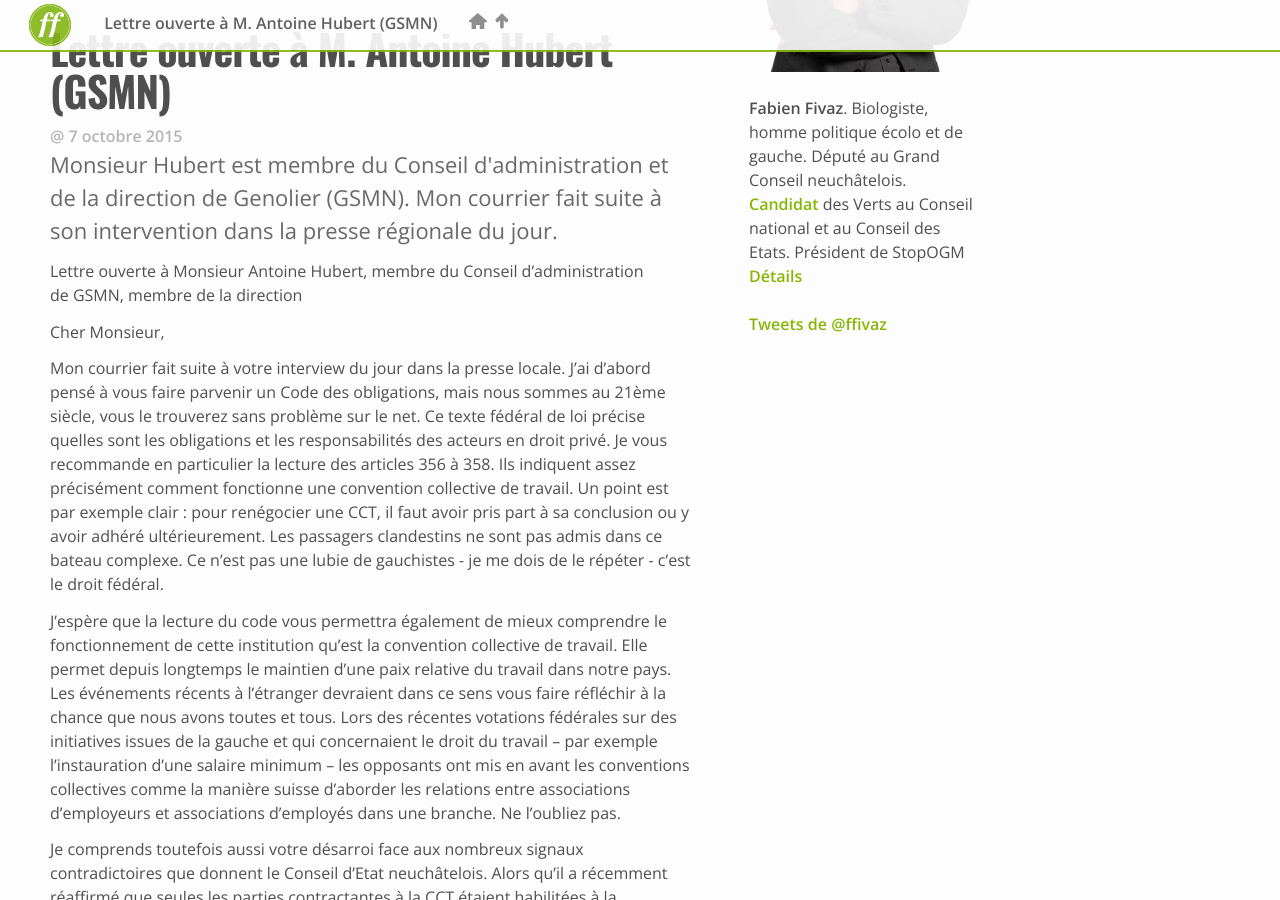
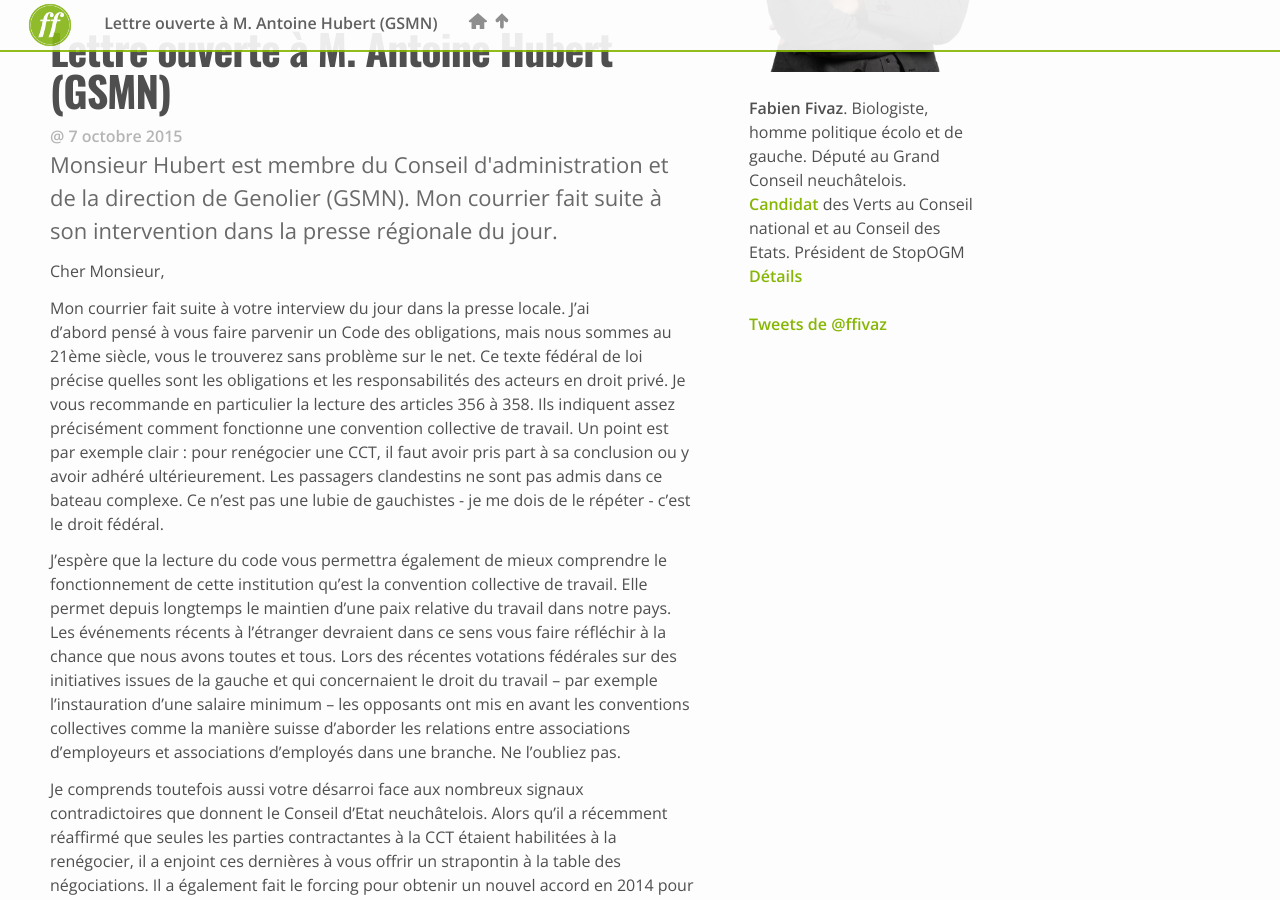
Before and after one commit to ffivaz/ffivaz.github.io, a Jekyll site: the page built from _posts/2015-10-07-lettre-ouverte-a-antoine-huber.markdown, in a window 1280 px wide and 900 px high, scrolled down 408 px. Built offline with Jekyll 4.4.1, drawn with Linux system fonts in a browser that asks for light colours; nearby versions of some CDN libraries; comment, search, counter and statistics services are not loaded.

Commit message:
Lettre ouverte Antoine Hubert (GSMN)

```diff
--- a/_posts/2015-10-07-lettre-ouverte-a-antoine-huber.markdown
+++ b/_posts/2015-10-07-lettre-ouverte-a-antoine-huber.markdown
@@ -8,8 +8,6 @@
   priority: 0.7
   changefreq: 'never'
 ---
-
-Lettre ouverte à Monsieur Antoine Hubert, membre du Conseil d'administration de GSMN, membre de la direction
 
 Cher Monsieur,
 
```
